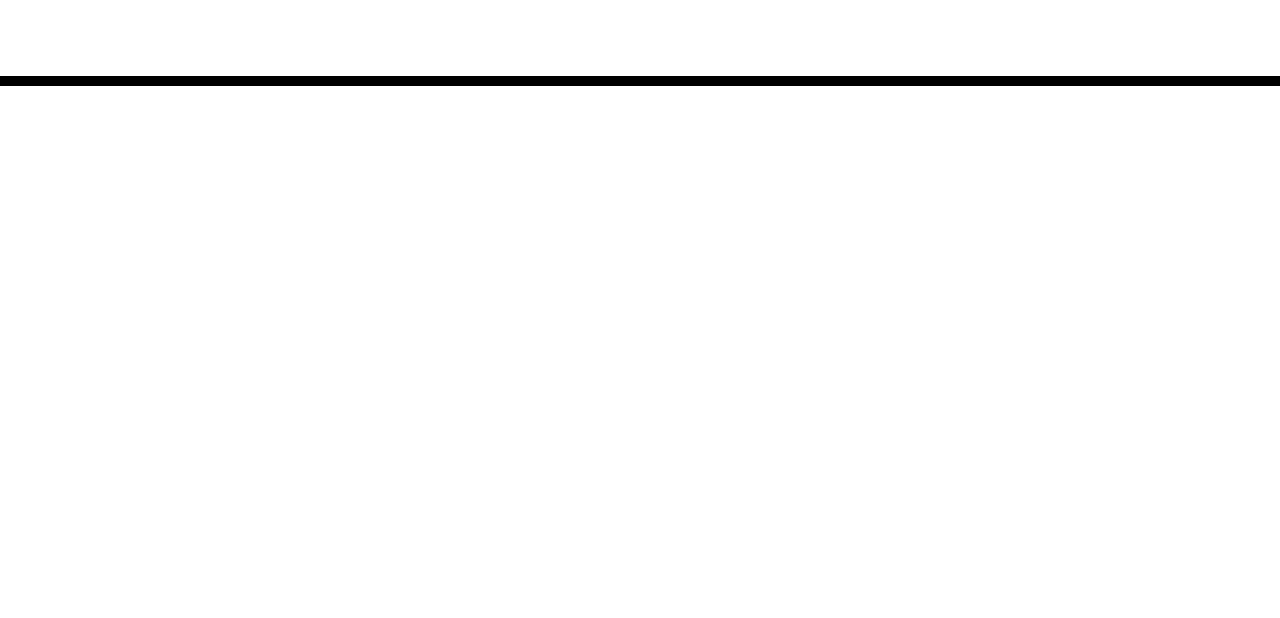
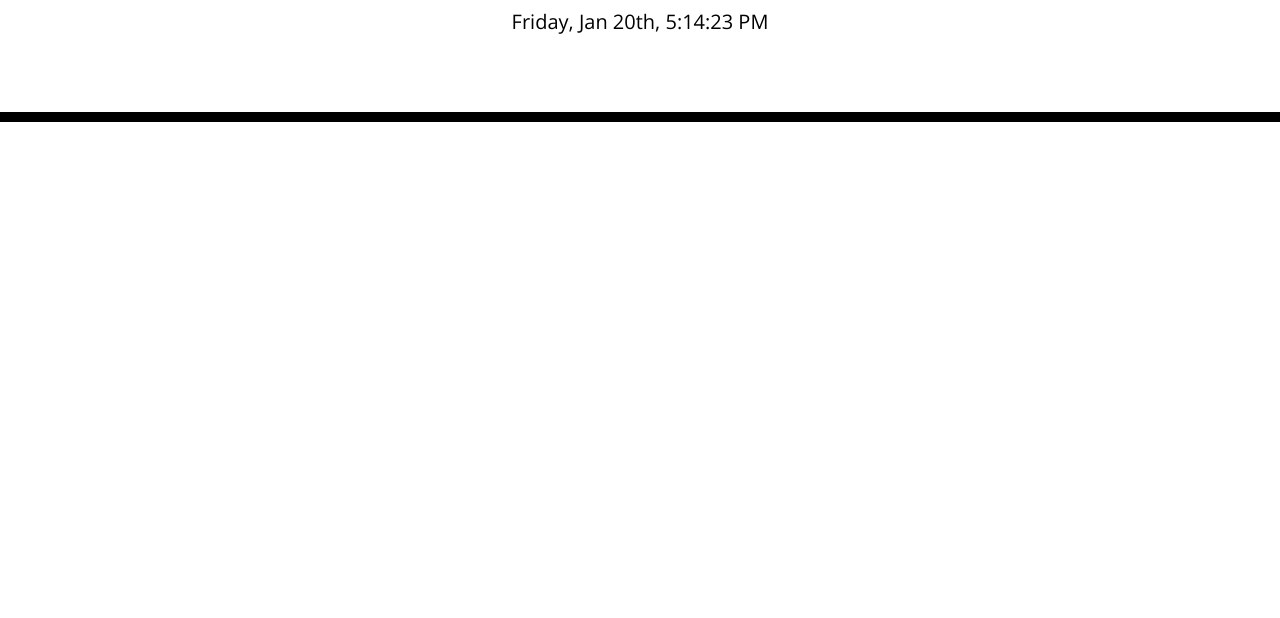
Before and after one commit to OsmanTolo/daily_planner-apis-jquery, a plain HTML site: page index.html in a window 1280 px wide. Shown: the part 182-800 px from the top of the page. Drawn offline with nearby package versions, Linux system fonts and the light colour scheme.

Commit message:
Add setInterval function to display current day

```diff
--- a/index.html
+++ b/index.html
@@ -34,5 +34,6 @@
 
     <script src="https://cdnjs.cloudflare.com/ajax/libs/jquery/3.2.1/jquery.min.js"></script>
     <script src="https://cdnjs.cloudflare.com/ajax/libs/moment.js/2.24.0/moment.min.js"></script>
+    <script src="script.js"></script>
   </body>
 </html>
--- /dev/null
+++ b/script.js
@@ -0,0 +1,6 @@
+let $currentTime = $("#currentDay");
+
+setInterval(() => {
+  let time = moment().format("dddd, MMM Do, h:mm:ss A");
+  $currentTime.text(time);
+}, 1000);
```
